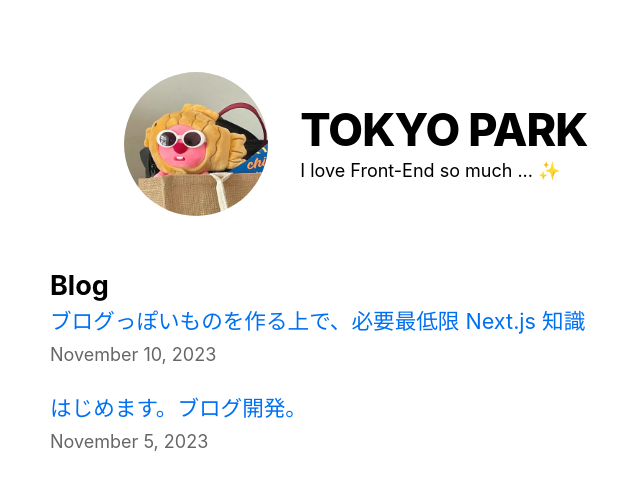
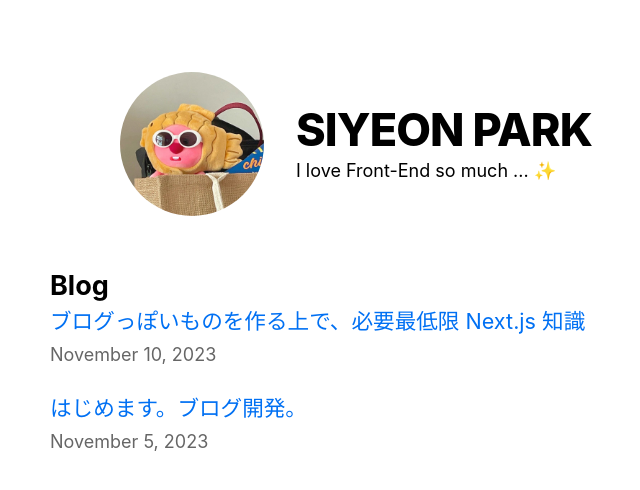
Before and after one commit to next-shiyon/devlog, a Next.js app: page / in a window 1280 px wide. Shown: the top 490 px of the page, without its empty margins (284-924 px from the left). Built offline with nearby package versions, Linux system fonts and the light colour scheme.

Commit message:
✏️ ブログタイトルと名前変更

```diff
--- a/components/layout.js
+++ b/components/layout.js
@@ -4,8 +4,8 @@ import styles from "./layout.module.scss";
 import utilStyles from "../styles/utils.module.scss";
 import Link from "next/link";
 
-const name = "TOKYO PARK";
-export const siteTitle = "TOKYO PARK";
+const name = "SIYEON PARK";
+export const siteTitle = "SIYEON's blog";
 
 export default function Layout({ children, home }) {
   return (
```
